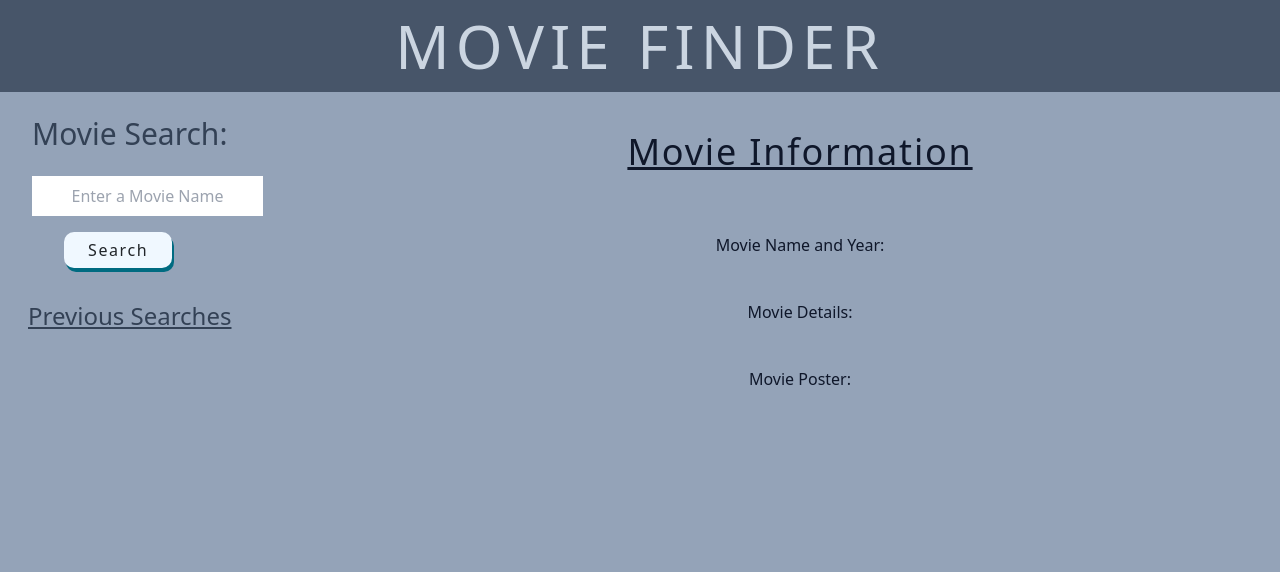
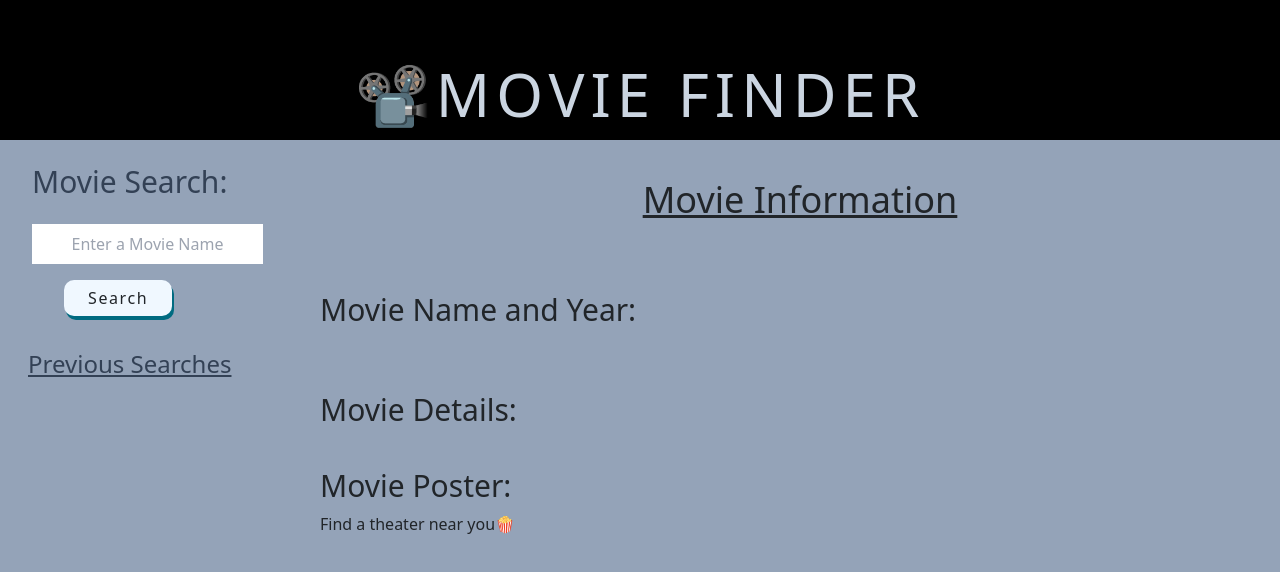
Before and after one commit to DevWes91/Group-Project-1, a plain HTML site: page index.html in a window 1280 px wide. Drawn offline with nearby package versions, Linux system fonts and the light colour scheme.

Commit message:
add index/html modifications

```diff
--- a/assets/css/style.css
+++ b/assets/css/style.css
@@ -2,6 +2,7 @@
 @tailwind base;
 @tailwind components;
 @tailwind utilities;
+
 
 * {
   margin:0;
@@ -37,7 +38,9 @@ aside {
 
 /* MAIN */
 
-main {
-  float: left;
+.main {
+  float: center;
   min-width: 75vw;
 }
+
+/* FOOTER */
--- a/index.html
+++ b/index.html
@@ -14,15 +14,18 @@
 </head>
 <body class="bg-slate-400">
   <header>
-    <h1 class="text-slate-300 text-6xl font-light text-center bg-slate-600 py-3 tracking-widest">
-      MOVIE FINDER
+
+     <h1 class="text-slate-300 text-6xl font-extrabold text-center bg-black py-3 tracking-widest ">
+      <section class="max-w-4xl mx-auto p-4 flex justify-between items-center"></section>
+      📽️MOVIE FINDER
     </h1>
+
   </header>
   <!-- Page Container <div> includes Aside and Main as Columns ('float: left;') -->
   <div class="page-container">
     <aside>
       <section>
-        <h3 class="text-3xl py-4 ml-8 text-slate-700">
+        <h3 class="text-3xl py-4 ml-8  text-slate-700 " >
           Movie Search:
         </h3>
         <input type="text"
@@ -37,27 +40,52 @@
         </section>
       </section>
       <section>
-        <h3 class="underline ml-7 py-4 text-2xl text-slate-700">
-          Previous Searches
+        <h3 class="hover:opacity-40 underline ml-7 py-4 text-2xl text-slate-700">
+          <nav>
+            <a href="#searches">Previous Searches</a>
         </h3>
       </section>
     </aside>
-    <main class="text-slate-900 text-center">
-      <h3 class="text-4xl py-10 underline tracking-wider">
+
+    <main class="max-w-4xl mx-auto">
+      <h3 class="text-4xl py-10 underline text-center">
         Movie Information
       </h3>
-      <section id="current-movie" class="py-4">
-        <h4>Movie Name and Year: </h4>
+      <section class="py-4">
+        <h4 class="text-3xl py-2 -ml-5">
+          Movie Name and Year:
+        </h4>
         <section id="movie-summary"></section>
       </section>
       <section class="py-4">
-        <h4>Movie Details: </h4>
+        <h4 class="text-3xl py-2 ml-5">
+          Movie Details:
+         </h4>
         <section id="movie-details"></section>
       </section>
       <section>
-        <h4 class="py-4">Movie Poster: </h4>
-        <section id="movie-poster" class="h-1/2 w-1/2 ml-48 hover:shadow-2xl shadow-amber-950/50 flex justify-center items-center"></section>
+       <h4 class="text-3xl py-2 ml-5">
+        Movie Poster:
+        <section id="movie-poster" class="h-1/2 w-1/2 ml-100 hover:shadow-2xl shadow-amber-950/50 flex justify-center items-center"></section>
+        <style>
+          img{
+              width: 600px;
+              border-radius: 10px;
+              float: center;
+          }
+          </style>
       </section>
+
+<!--Tickets to the movies-->
+      <section class="page-section">
+        <div>
+
+            <address>
+                <a href="https://www.fandango.com/movies-in-theaters">Find a theater near you🍿 </a>
+
+            </address>
+        </div>
+    </section>
     </main>
   </div>
   <script src="https://cdn.jsdelivr.net/npm/bootstrap@5.1.3/dist/js/bootstrap.bundle.min.js"
```
